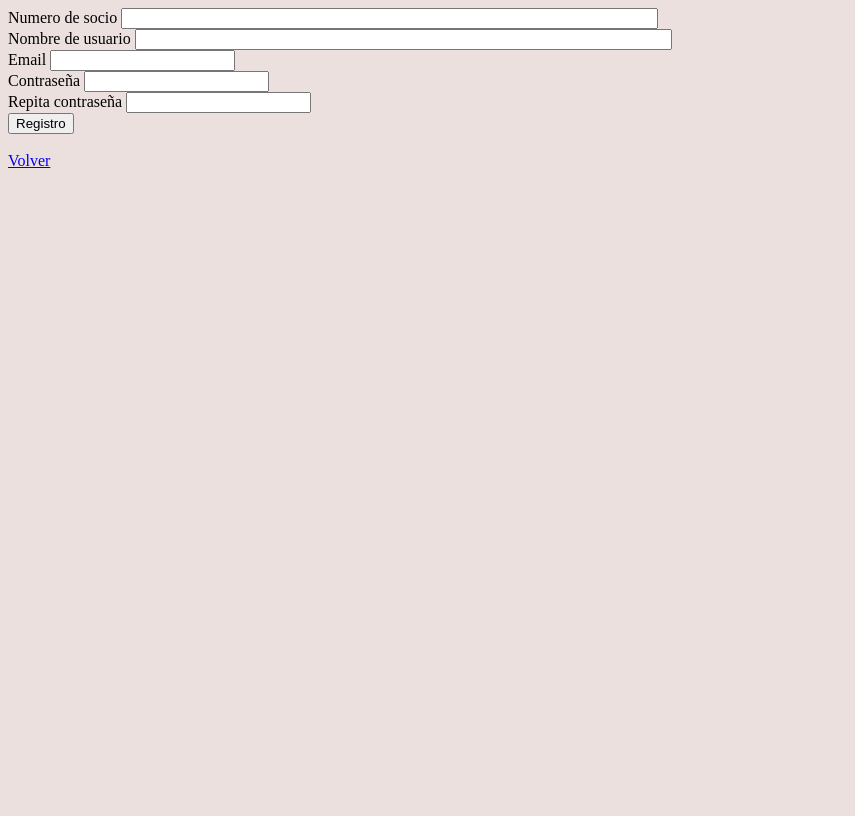
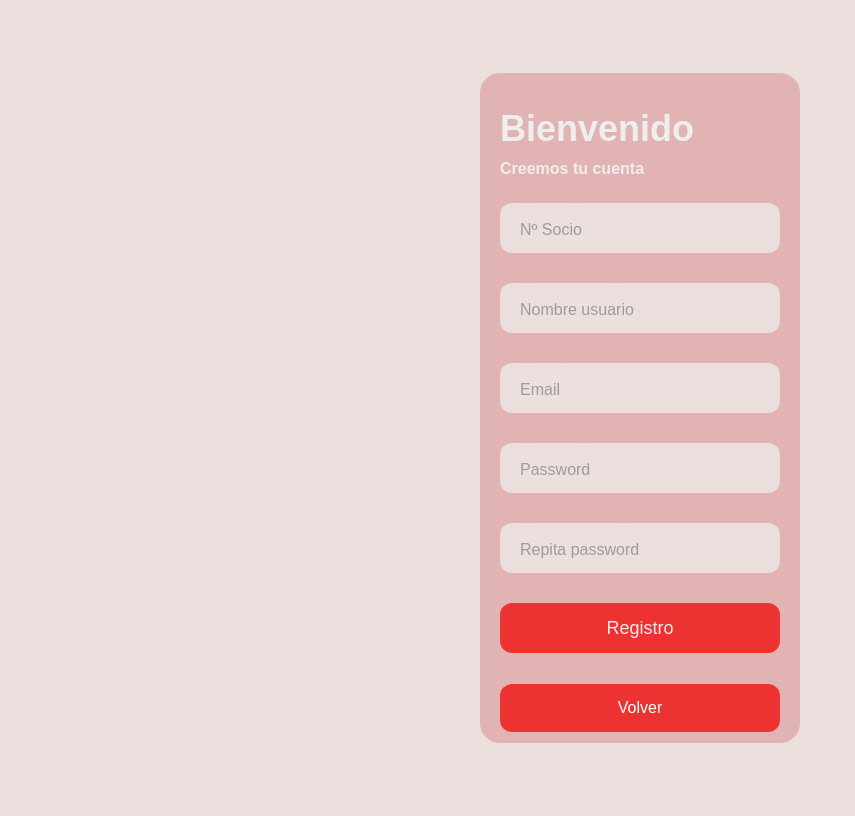
Before and after one commit to maximax02/APFA_git, a Flask app: page /apfa/register in a window 1280 px wide. Shown: the whole page, without its empty margins (0-855 px from the left). Before the commit the page ends 168 px from the top, so only its background shows below. Run offline with Flask 3, Linux system fonts and the light colour scheme.

Commit message:
- Se estiliza el formulario de register con css

```diff
--- a/app/auth/forms/register.py
+++ b/app/auth/forms/register.py
@@ -3,9 +3,9 @@ from wtforms import StringField, PasswordField, BooleanField, SubmitField
 from wtforms.validators import DataRequired, ValidationError, Email, EqualTo
 
 class RegisterForm(FlaskForm):
-    num_socio = StringField('Numero de socio', validators=[DataRequired()])
-    nombre_usuario = StringField('Nombre de usuario', validators=[DataRequired()])
-    email = StringField('Email', validators=[DataRequired(), Email()])
-    password = PasswordField('Contraseña', validators=[DataRequired()])
-    password2 = PasswordField('Repita contraseña', validators=[DataRequired(), EqualTo('password', 'Las contraseñas no coinciden')])
-    submit = SubmitField('Registro')
+    num_socio = StringField('Numero de socio', validators=[DataRequired()], render_kw={'class':'input', 'placeholder':' '})
+    nombre_usuario = StringField('Nombre de usuario', validators=[DataRequired()], render_kw={'class':'input', 'placeholder':' '})
+    email = StringField('Email', validators=[DataRequired(), Email()], render_kw={'class':'input', 'placeholder':' '})
+    password = PasswordField('Contraseña', validators=[DataRequired()], render_kw={'class':'input', 'placeholder':' '})
+    password2 = PasswordField('Repita contraseña', validators=[DataRequired(), EqualTo('password', 'Las contraseñas no coinciden')], render_kw={'class':'input', 'placeholder':' '})
+    submit = SubmitField('Registro', render_kw={'class':'submit'})
--- a/app/auth/templates/register.html
+++ b/app/auth/templates/register.html
@@ -1,5 +1,56 @@
+<head>
+    <link rel="stylesheet" type="text/css" href="{{ url_for('static', filename='css/form_login_title_subtitle.css') }}">
+    <link rel="stylesheet" type="text/css" href="{{ url_for('static', filename='css/login_input.css') }}">
+    <link rel="stylesheet" type="text/css" href="{{ url_for('static', filename='css/submit_buton.css') }}">
+    <link rel="stylesheet" type="text/css" href="{{ url_for('static', filename='css/botones.css') }}">
+</head>
 {% extends "base.html" %}
 {% block content %}
+
+<div class="form" style="height:670px;">
+    <div class="title">Bienvenido</div>
+    <div class="subtitle">Creemos tu cuenta</div>
+    <form action="" method="post" novalidate>
+        {{ form.hidden_tag() }}
+        <div class="input-container ic1">
+            {{ form.num_socio }}
+            <div class="cut" style="width:65px"></div>
+            <label for="num_socio" class="placeholder">Nº Socio</label>
+        </div>
+        <div class="input-container ic2">
+            {{ form.nombre_usuario }}
+            <div class="cut" style="width:105px"></div>
+            <label for="nombre_usuario" class="placeholder">Nombre usuario</label>
+        </div>
+        <div class="input-container ic2">
+            {{ form.email }}
+            <div class="cut" style="width:50px"></div>
+            <label for="email" class="placeholder">Email</label>
+        </div>
+        <div class="input-container ic2">
+            {{ form.password }}
+            <div class="cut" style="width:72px"></div>
+            <label for="password" class="placeholder">Password</label>
+        </div>
+        <div class="input-container ic2">
+            {{ form.password2 }}
+            <div class="cut" style="width:110px"></div>
+            <label for="password2" class="placeholder">Repita password</label>
+        </div>
+        {{ form.submit() }}
+    </form>
+
+    <form>
+        <button class="botones" formaction="{{ url_for('public.index') }}" style="width:100%;margin-top:15px;">Volver</button>
+    </form>
+
+
+</div>
+
+
+
+
+<!--
 <div>
     <form action="" method="post" novalidate>
         {{ form.hidden_tag() }}
@@ -48,4 +99,6 @@
         <a href = "{{ url_for('public.index') }}" >Volver</a>
     </div>
 </div>
+
+-->
 {% endblock %}
--- a/app/static/css/login_input.css
+++ b/app/static/css/login_input.css
@@ -5,7 +5,7 @@
 }
 
 .ic1 {
-  margin-top: 40px;
+  margin-top: 25px;
 }
 
 .ic2 {
@@ -37,18 +37,6 @@
   width: 76px;
 }
 
-.cut-email {
-  width: 50px;
-}
-
-.cut-socio {
-  width: 65px;
-}
-
-.cut-password {
-  width: 80px;
-}
-
 .input:focus ~ .cut,
 .input:not(:placeholder-shown) ~ .cut {
   transform: translateY(8px);
--- a/app/static/css/submit_buton.css
+++ b/app/static/css/submit_buton.css
@@ -13,6 +13,6 @@
   width: 100%;
 }
 
-.submit:active {
-  background-color: #06b;
+.submit:hover {
+	background-color: #fa7171;
 }
```
Also changed, not shown: app/auth/templates/login.html (+7 -5 lines).
